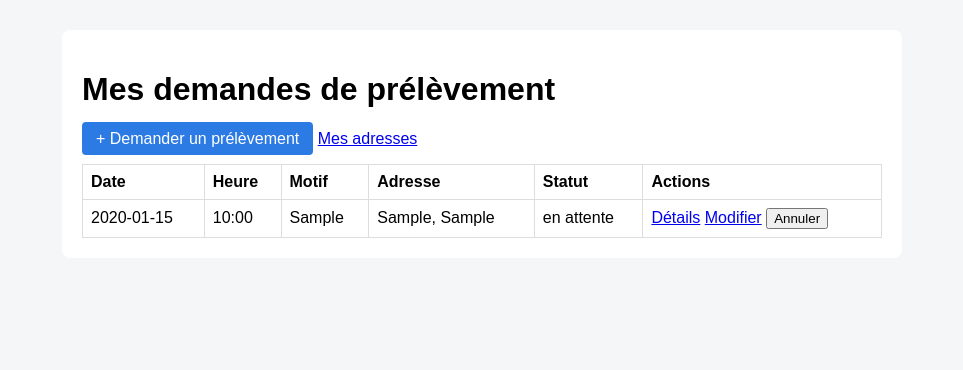
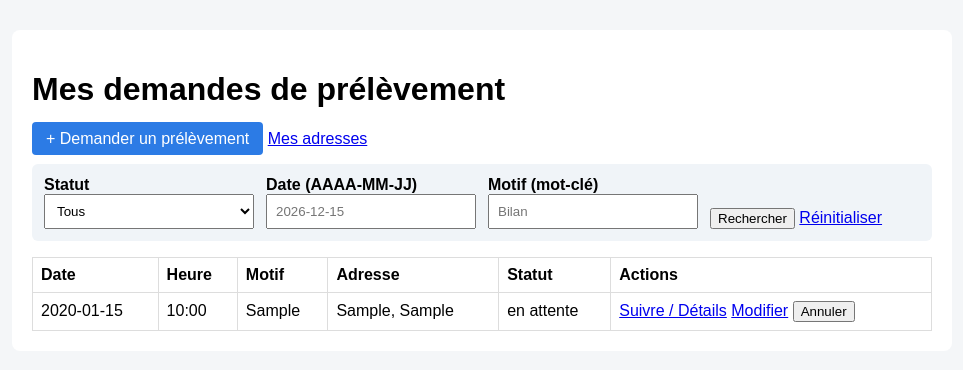
Before and after one commit to farah1300/Esprit-PW-2A10-2026-LabConnect, a PHP site: page / in a window 1280 px wide. Shown: the top 370 px of the page, without its empty margins (158-1121 px from the left). Run offline with PHP 8.4, Linux system fonts and the light colour scheme; tables that the repository leaves empty hold one stand-in row (values such as "Sample post").

Commit message:
Prelevement: recherche (patient et BackOffice) et suivi des demandes avec controle de saisie JS et PHP

```diff
--- a/tache prelevement/labconnect-prelevement/controllers/BackPrelevementController.php
+++ b/tache prelevement/labconnect-prelevement/controllers/BackPrelevementController.php
@@ -8,8 +8,24 @@ class BackPrelevementController {
         $this->model = new Prelevement();
     }
 
+    // Liste de toutes les demandes + recherche (statut, date, motif, patient)
     public function liste() {
-        $prelevements = $this->model->getAllAdmin();
+        $filtres = [
+            'statut'  => trim($_GET['statut'] ?? ''),
+            'date'    => trim($_GET['date'] ?? ''),
+            'motif'   => trim($_GET['motif'] ?? ''),
+            'patient' => trim($_GET['patient'] ?? ''),
+        ];
+        $statuts = $this->model->getStatuts();
+        $erreursFiltre = $this->validerFiltres($filtres, $statuts);
+
+        // Un filtre invalide est ignore dans la requete
+        $filtresValides = $filtres;
+        foreach ($erreursFiltre as $champ => $msg) {
+            $filtresValides[$champ] = '';
+        }
+
+        $prelevements = $this->model->rechercherAdmin($filtresValides);
         $message = $_GET['msg'] ?? '';
         require __DIR__ . "/../views/back/prelevement_liste.php";
     }
@@ -70,4 +86,25 @@ class BackPrelevementController {
         header("Location: index.php?action=back_detail&id=" . $id . "&msg=" . ($ok ? "avance" : "impossible"));
         exit;
     }
+
+    // Validation des filtres de recherche (tous facultatifs)
+    private function validerFiltres($f, $statuts) {
+        $e = [];
+        if ($f['statut'] !== '' && !in_array($f['statut'], $statuts)) {
+            $e['statut'] = "Statut invalide.";
+        }
+        if ($f['date'] !== '') {
+            $d = DateTime::createFromFormat('Y-m-d', $f['date']);
+            if (!$d || $d->format('Y-m-d') !== $f['date']) {
+                $e['date'] = "La date doit être valide, au format AAAA-MM-JJ.";
+            }
+        }
+        if (strlen($f['motif']) > 100) {
+            $e['motif'] = "Le mot-clé ne doit pas dépasser 100 caractères.";
+        }
+        if ($f['patient'] !== '' && !preg_match("/^[0-9]{1,6}$/", $f['patient'])) {
+            $e['patient'] = "Le numéro de patient doit contenir uniquement des chiffres.";
+        }
+        return $e;
+    }
 }
--- a/tache prelevement/labconnect-prelevement/controllers/PrelevementController.php
+++ b/tache prelevement/labconnect-prelevement/controllers/PrelevementController.php
@@ -12,8 +12,23 @@ class PrelevementController {
         $this->adresseModel = new Adresse();
     }
 
+    // Liste du patient + recherche (statut, date, motif)
     public function liste() {
-        $prelevements = $this->model->getAll($this->idUtilisateur);
+        $filtres = [
+            'statut' => trim($_GET['statut'] ?? ''),
+            'date'   => trim($_GET['date'] ?? ''),
+            'motif'  => trim($_GET['motif'] ?? ''),
+        ];
+        $statuts = $this->model->getStatuts();
+        $erreursFiltre = $this->validerFiltres($filtres, $statuts);
+
+        // Un filtre invalide est ignore dans la requete
+        $filtresValides = $filtres;
+        foreach ($erreursFiltre as $champ => $msg) {
+            $filtresValides[$champ] = '';
+        }
+
+        $prelevements = $this->model->rechercher($this->idUtilisateur, $filtresValides);
         $message = $_GET['msg'] ?? '';
         require __DIR__ . "/../views/front/prelevement_liste.php";
     }
@@ -129,4 +144,22 @@ class PrelevementController {
         }
         return $e;
     }
+
+    // Validation des filtres de recherche (tous facultatifs)
+    private function validerFiltres($f, $statuts) {
+        $e = [];
+        if ($f['statut'] !== '' && !in_array($f['statut'], $statuts)) {
+            $e['statut'] = "Statut invalide.";
+        }
+        if ($f['date'] !== '') {
+            $d = DateTime::createFromFormat('Y-m-d', $f['date']);
+            if (!$d || $d->format('Y-m-d') !== $f['date']) {
+                $e['date'] = "La date doit être valide, au format AAAA-MM-JJ.";
+            }
+        }
+        if (strlen($f['motif']) > 100) {
+            $e['motif'] = "Le mot-clé ne doit pas dépasser 100 caractères.";
+        }
+        return $e;
+    }
 }
--- a/tache prelevement/labconnect-prelevement/models/Prelevement.php
+++ b/tache prelevement/labconnect-prelevement/models/Prelevement.php
@@ -3,6 +3,9 @@ require_once __DIR__ . "/../config/database.php";
 
 class Prelevement {
     private $db;
+
+    // Tous les statuts possibles (utilises par les filtres de recherche)
+    private $statuts = ['en_attente', 'confirme', 'en_cours', 'effectue', 'refuse', 'annule'];
 
     // Ordre des statuts que le responsable peut faire avancer
     private $statutSuivant = [
@@ -14,17 +17,24 @@ class Prelevement {
         $this->db = Database::getConnexion();
     }
 
+    public function getStatuts() {
+        return $this->statuts;
+    }
+
     /* ===================== FRONTOFFICE (patient) ===================== */
 
-    public function getAll($idUtilisateur) {
-        $q = $this->db->prepare(
-            "SELECT p.*, a.rue, a.ville
-             FROM prelevement p
-             JOIN adresse a ON a.id = p.id_adresse
-             WHERE p.id_utilisateur = ?
-             ORDER BY p.id DESC"
-        );
-        $q->execute([$idUtilisateur]);
+    // Liste du patient, avec filtres facultatifs: statut, date, motif
+    public function rechercher($idUtilisateur, $f) {
+        $sql = "SELECT p.*, a.rue, a.ville
+                FROM prelevement p
+                JOIN adresse a ON a.id = p.id_adresse
+                WHERE p.id_utilisateur = ?";
+        $params = [$idUtilisateur];
+        $this->appliquerFiltres($sql, $params, $f);
+        $sql .= " ORDER BY p.id DESC";
+
+        $q = $this->db->prepare($sql);
+        $q->execute($params);
         return $q->fetchAll(PDO::FETCH_ASSOC);
     }
 
@@ -70,14 +80,18 @@ class Prelevement {
 
     /* ===================== BACKOFFICE (responsable) ===================== */
 
-    // Toutes les demandes, de tous les patients
-    public function getAllAdmin() {
-        $q = $this->db->query(
-            "SELECT p.*, a.rue, a.ville
-             FROM prelevement p
-             JOIN adresse a ON a.id = p.id_adresse
-             ORDER BY p.id DESC"
-        );
+    // Toutes les demandes, avec filtres facultatifs: statut, date, motif, patient
+    public function rechercherAdmin($f) {
+        $sql = "SELECT p.*, a.rue, a.ville
+                FROM prelevement p
+                JOIN adresse a ON a.id = p.id_adresse
+                WHERE 1 = 1";
+        $params = [];
+        $this->appliquerFiltres($sql, $params, $f);
+        $sql .= " ORDER BY p.id DESC";
+
+        $q = $this->db->prepare($sql);
+        $q->execute($params);
         return $q->fetchAll(PDO::FETCH_ASSOC);
     }
 
@@ -133,4 +147,26 @@ class Prelevement {
         $q->execute([$suivant, $id, $p['statut']]);
         return $q->rowCount() > 0;
     }
+
+    /* ===================== OUTIL INTERNE ===================== */
+
+    // Ajoute a la requete les filtres renseignes (requetes preparees)
+    private function appliquerFiltres(&$sql, &$params, $f) {
+        if (!empty($f['statut'])) {
+            $sql .= " AND p.statut = ?";
+            $params[] = $f['statut'];
+        }
+        if (!empty($f['date'])) {
+            $sql .= " AND p.date_prelevement = ?";
+            $params[] = $f['date'];
+        }
+        if (!empty($f['motif'])) {
+            $sql .= " AND p.motif LIKE ?";
+            $params[] = '%' . $f['motif'] . '%';
+        }
+        if (!empty($f['patient'])) {
+            $sql .= " AND p.id_utilisateur = ?";
+            $params[] = (int)$f['patient'];
+        }
+    }
 }
--- a/tache prelevement/labconnect-prelevement/public/css/prelevement.css
+++ b/tache prelevement/labconnect-prelevement/public/css/prelevement.css
@@ -1,5 +1,5 @@
 body { font-family: Arial, sans-serif; background: #f4f6f8; }
-.conteneur { max-width: 800px; margin: 30px auto; background: #fff; padding: 20px; border-radius: 8px; }
+.conteneur { max-width: 900px; margin: 30px auto; background: #fff; padding: 20px; border-radius: 8px; }
 table { width: 100%; border-collapse: collapse; }
 th, td { border: 1px solid #ddd; padding: 8px; text-align: left; }
 label { display: block; margin-top: 12px; font-weight: bold; }
@@ -7,3 +7,17 @@ input, select { width: 100%; padding: 8px; box-sizing: border-box; }
 .erreur, .ko { color: #c0392b; font-size: 14px; }
 .ok { color: #1e8449; }
 .btn { background: #2c7be5; color: #fff; padding: 8px 14px; text-decoration: none; border-radius: 4px; }
+
+/* Formulaire de recherche */
+.recherche { display: flex; flex-wrap: wrap; gap: 12px; align-items: flex-end;
+             background: #f0f4f8; padding: 12px; border-radius: 6px; margin-bottom: 16px; }
+.recherche > div { flex: 1 1 160px; }
+.recherche label { margin-top: 0; }
+
+/* Chronologie du suivi */
+.suivi { list-style: none; display: flex; padding: 0; margin: 20px 0; }
+.suivi li { flex: 1; text-align: center; padding: 10px 4px; background: #e5e8eb;
+            color: #777; border-right: 2px solid #fff; font-size: 14px; }
+.suivi li.fait { background: #a9dfbf; color: #1e5631; }
+.suivi li.actuel { background: #2c7be5; color: #fff; font-weight: bold; }
+.suivi li.ko-etape { background: #c0392b; color: #fff; }
--- a/tache prelevement/labconnect-prelevement/views/front/prelevement_liste.php
+++ b/tache prelevement/labconnect-prelevement/views/front/prelevement_liste.php
@@ -24,12 +24,48 @@
         <a href="index.php?action=adresse_liste">Mes adresses</a>
     </p>
 
+    <form id="formRecherche" class="recherche" method="get" action="index.php" novalidate>
+        <input type="hidden" name="action" value="prelevement_liste">
+
+        <div>
+            <label for="statut">Statut</label>
+            <select id="statut" name="statut">
+                <option value="">Tous</option>
+                <?php foreach ($statuts as $s): ?>
+                    <option value="<?= $s ?>" <?= ($filtres['statut'] === $s) ? 'selected' : '' ?>>
+                        <?= htmlspecialchars(str_replace('_', ' ', $s)) ?>
+                    </option>
+                <?php endforeach; ?>
+            </select>
+            <span class="erreur" id="err_statut"><?= $erreursFiltre['statut'] ?? '' ?></span>
+        </div>
+
+        <div>
+            <label for="date">Date (AAAA-MM-JJ)</label>
+            <input type="text" id="date" name="date" placeholder="2026-12-15"
+                   value="<?= htmlspecialchars($filtres['date']) ?>">
+            <span class="erreur" id="err_date"><?= $erreursFiltre['date'] ?? '' ?></span>
+        </div>
+
+        <div>
+            <label for="motif">Motif (mot-clé)</label>
+            <input type="text" id="motif" name="motif" placeholder="Bilan"
+                   value="<?= htmlspecialchars($filtres['motif']) ?>">
+            <span class="erreur" id="err_motif"><?= $erreursFiltre['motif'] ?? '' ?></span>
+        </div>
+
+        <div>
+            <button type="submit">Rechercher</button>
+            <a href="index.php?action=prelevement_liste">Réinitialiser</a>
+        </div>
+    </form>
+
     <table>
         <tr>
             <th>Date</th><th>Heure</th><th>Motif</th><th>Adresse</th><th>Statut</th><th>Actions</th>
         </tr>
         <?php if (empty($prelevements)): ?>
-            <tr><td colspan="6">Aucune demande enregistrée.</td></tr>
+            <tr><td colspan="6">Aucune demande trouvée.</td></tr>
         <?php endif; ?>
         <?php foreach ($prelevements as $p): ?>
         <tr>
@@ -39,7 +75,7 @@
             <td><?= htmlspecialchars($p['rue'] . ', ' . $p['ville']) ?></td>
             <td><?= htmlspecialchars(str_replace('_', ' ', $p['statut'])) ?></td>
             <td>
-                <a href="index.php?action=prelevement_detail&id=<?= $p['id'] ?>">Détails</a>
+                <a href="index.php?action=prelevement_detail&id=<?= $p['id'] ?>">Suivre / Détails</a>
                 <?php if ($p['statut'] === 'en_attente'): ?>
                     <a href="index.php?action=prelevement_modifier&id=<?= $p['id'] ?>">Modifier</a>
                     <form method="post" action="index.php?action=prelevement_annuler&id=<?= $p['id'] ?>"
@@ -52,5 +88,6 @@
         <?php endforeach; ?>
     </table>
 </div>
+<script src="public/js/recherche.js"></script>
 </body>
 </html>
```
Also changed, not shown: tache prelevement/labconnect-prelevement/views/front/prelevement_detail.php (+33 -2 lines).
